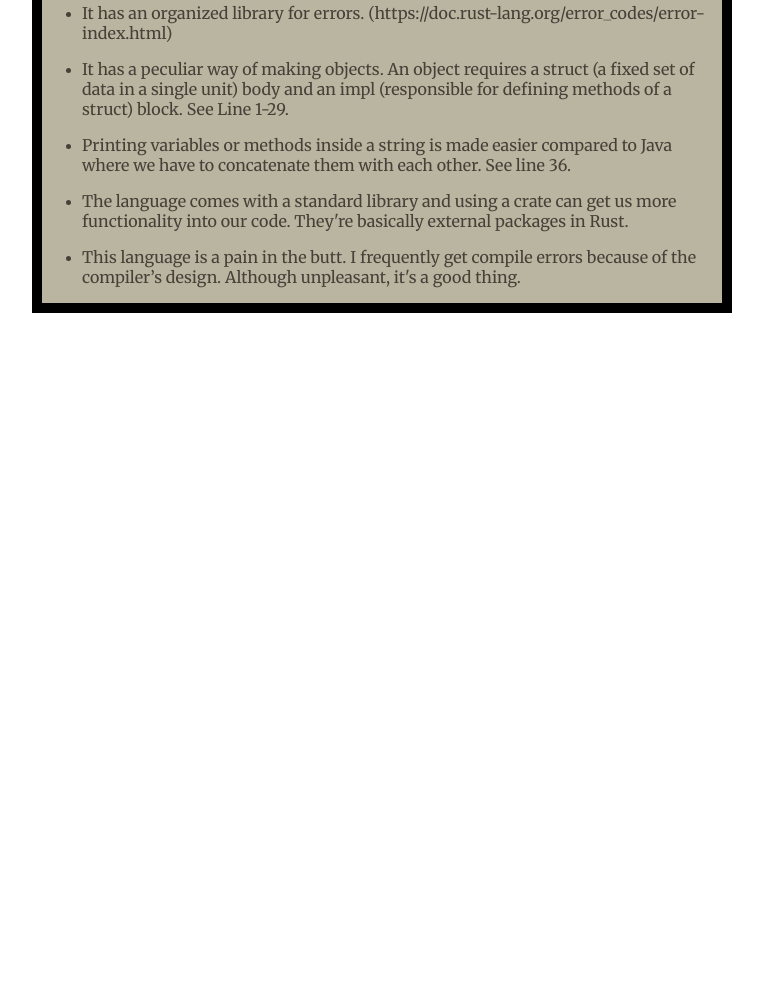
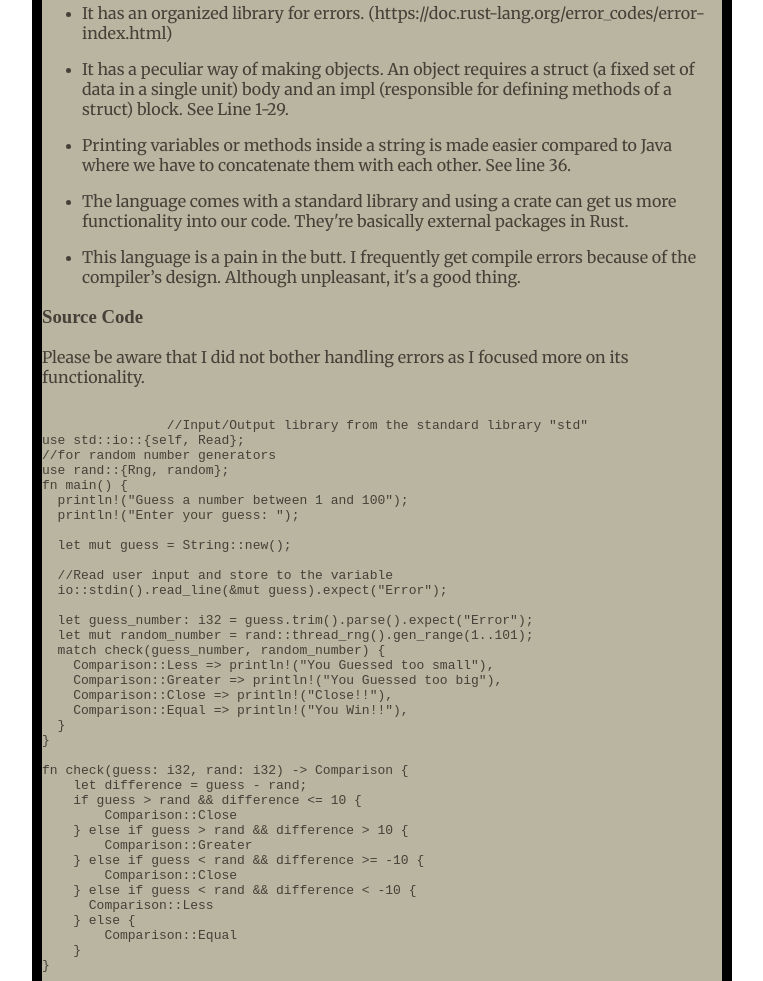
Before and after one commit to kurtmalunas/Introducing-Myself-to-Rust, a plain HTML site: page index.html in a window 1280 px wide. Shown: the part 1939-2920 px from the top of the page, without its empty margins (258-1021 px from the left). Before the commit the page ends 2252 px from the top, so only its background shows below. Drawn offline with Linux system fonts and the light colour scheme.

Commit message:
Update index.html

```diff
--- a/index.html
+++ b/index.html
@@ -150,6 +150,59 @@
                     design. Although unpleasant, it's a good thing.</p>
             </li>
         </ul>
+        <h3><b>Source Code</b></h3>
+        <p>Please be aware that I did not bother handling errors as I focused more on its functionality.</p>
+        <pre>
+            <code>
+                //Input/Output library from the standard library "std"
+use std::io::{self, Read};
+//for random number generators
+use rand::{Rng, random};
+fn main() {
+  println!("Guess a number between 1 and 100");
+  println!("Enter your guess: ");
+
+  let mut guess = String::new();
+
+  //Read user input and store to the variable
+  io::stdin().read_line(&mut guess).expect("Error");
+
+  let guess_number: i32 = guess.trim().parse().expect("Error");
+  let mut random_number = rand::thread_rng().gen_range(1..101);
+  match check(guess_number, random_number) {
+    Comparison::Less => println!("You Guessed too small"),
+    Comparison::Greater => println!("You Guessed too big"),
+    Comparison::Close => println!("Close!!"),
+    Comparison::Equal => println!("You Win!!"),
+  }
+}
+
+fn check(guess: i32, rand: i32) -> Comparison {
+    let difference = guess - rand;
+    if guess > rand && difference <= 10 {
+        Comparison::Close
+    } else if guess > rand && difference > 10 {
+        Comparison::Greater
+    } else if guess < rand && difference >= -10 {
+        Comparison::Close
+    } else if guess < rand && difference < -10 {
+      Comparison::Less
+    } else {
+        Comparison::Equal
+    }
+}
+
+enum Comparison {
+    Less,
+    Greater,
+    Close,
+    Equal
+}
+
+
+            </code>
+        </pre>
+
     </div>
 </body>
 
```
